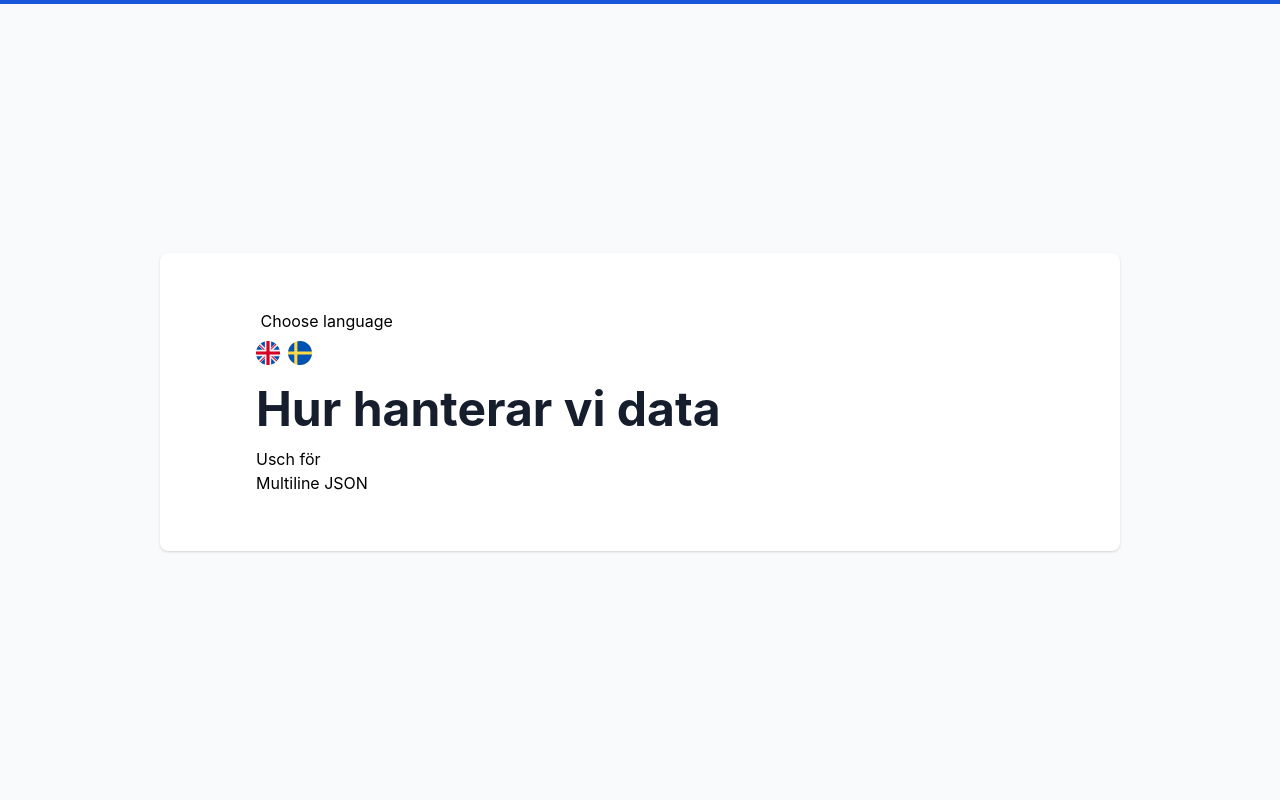
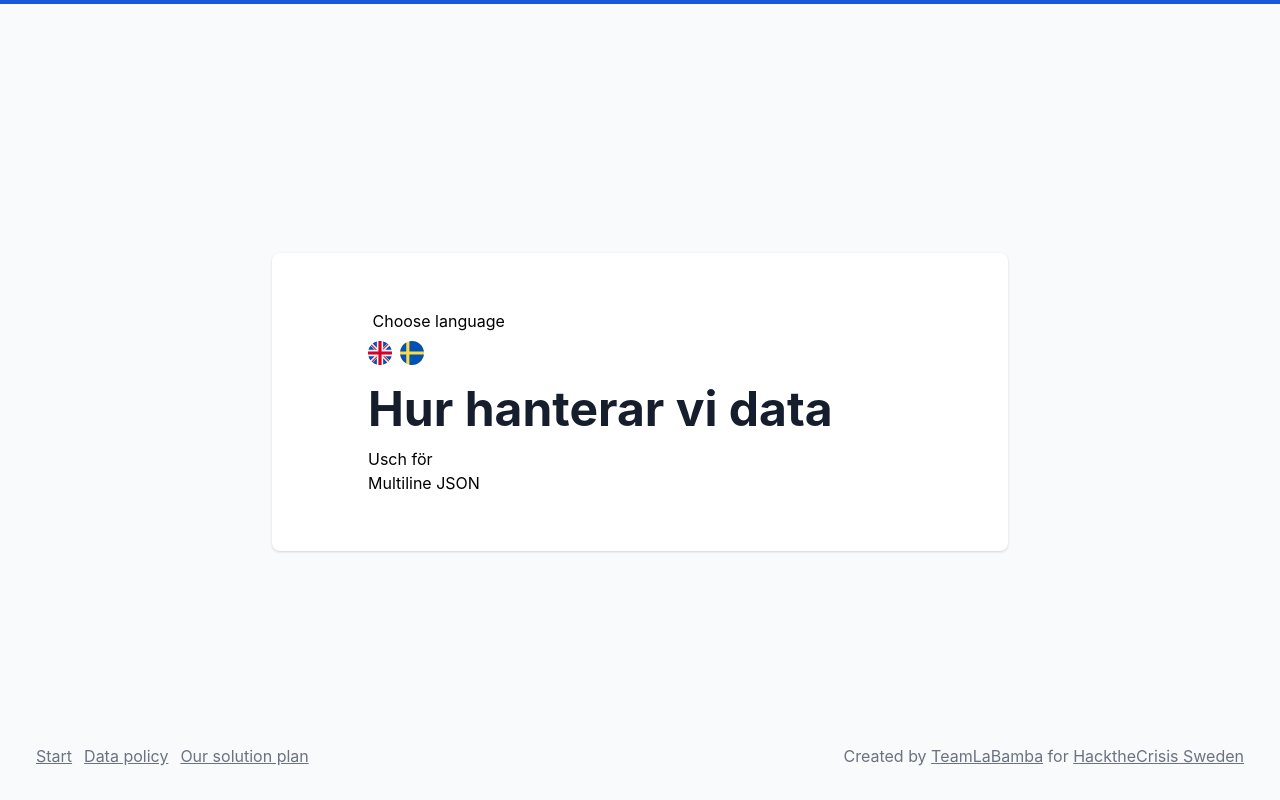
Before and after one commit to team-la-bamba/app, a React (Create React App) app: page /policy in a window 1280 px wide. Built offline with nearby package versions, Linux system fonts and the light colour scheme.

Commit message:
Adds footer

```diff
--- a/src/App.js
+++ b/src/App.js
@@ -7,6 +7,7 @@ import Done from './components/Done'
 import Button from './components/Button'
 import Header from './components/Header'
 import Error from './components/Error'
+import Footer from './components/Footer';
 
 const url = 'https://api.labamba.space'
 
@@ -51,7 +52,7 @@ function App () {
 
   if (!place || !questions.length) {
     return (
-      <div className='App antialiased font-sans bg-gray-50'>
+      <div className='App antialiased font-sans bg-gray-50 w-full flex flex-col'>
         <Header>
           {' '}
           Hjälp Sverige! Vi behöver få in data för att indikera vart det krävs
@@ -89,6 +90,8 @@ function App () {
             </Button>
           </div>
         </div>
+
+        <Footer />
       </div>
     )
   }
--- /dev/null
+++ b/src/components/Footer.js
@@ -0,0 +1,22 @@
+import React from 'react';
+import { Link } from 'react-router-dom';
+
+function Footer() {
+  return (
+    <footer className="text-white pb-8 px-9 fixed w-full bottom-0 left-0 right-0 text-gray-500">
+      <div className="flex justify-between align-center items-center flex-col sm:flex-row">
+
+        <ul className="flex pb-5 sm:pb-0">
+          <li><Link to="/" className="mr-3 underline">Start</Link></li>
+          <li><Link to="/policy" className="mr-3 underline">Data policy</Link></li>
+          <li><Link to="/concept" className="mr-3 underline">Our solution plan</Link></li>
+        </ul>
+
+        <span> Created by <a target="_blank" rel="noopener noreferrer" href="https://github.com/team-la-bamba" className="underline">TeamLaBamba</a> for <a target="_blank" rel="noopener noreferrer" className="underline" href="https://www.hackthecrisis.se/">HacktheCrisis Sweden</a></span>
+
+      </div>
+    </footer>
+  )
+}
+
+export default Footer;
--- a/src/components/Question.js
+++ b/src/components/Question.js
@@ -2,6 +2,7 @@ import React from 'react'
 import Input from './Input'
 import Button from './Button'
 import Header from './Header'
+
 import Error from './Error'
 import { useForm } from '../hooks'
 
--- a/src/components/views/PolicyPage.js
+++ b/src/components/views/PolicyPage.js
@@ -1,6 +1,8 @@
 import React from 'react';
 import { useTranslation } from "react-i18next";
 import LanguagePicker from '../locales/LanguagePicker';
+import Footer from '../Footer';
+
 
 import "../locales/i18n";
 
@@ -8,12 +10,13 @@ function DataPolicyPage() {
   const { t } = useTranslation();
 
   return (
-      <article className="sm:mx-auto sm:w-full max-w-5xl px-8 whitespace-pre">
+    <div className="w-full max-w-3xl px-4">
+        <article className="whitespace-pre">
           <div className="bg-white py-14 px-4 shadow sm:rounded-lg sm:px-24">
 
             <LanguagePicker />
 
-          <h1 className="mb-5 text-5xl leading-9 font-bold text-gray-900">
+            <h1 className="mb-5 text-3xl sm:text-5xl leading-9 font-bold text-gray-900">
               {t("PolicyPage.title")}
             </h1>
 
@@ -23,6 +26,10 @@ function DataPolicyPage() {
 
           </div>
       </article>
+
+      <Footer />
+
+    </div>
   );
 }
 
```
Lines whose indentation alone changed are shown as unchanged.
